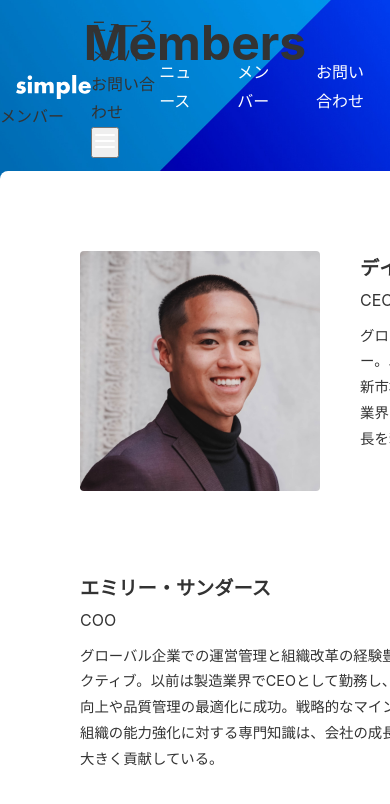
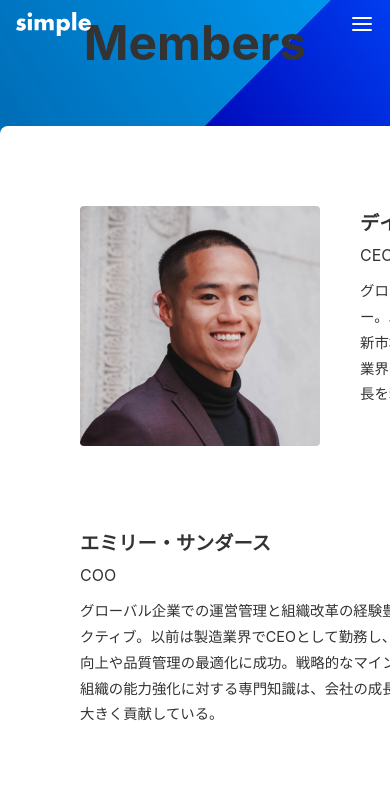
Before and after one commit to simuratubasa/my-next-project, a Next.js app: page /members in a window 390 px wide. Shown: the top 804 px of the page. Built offline with nearby package versions, Linux system fonts and the light colour scheme.

Commit message:
４章終わり

```diff
--- a/app/_components/Header/index.tsx
+++ b/app/_components/Header/index.tsx
@@ -17,19 +17,6 @@
         />
       </Link>
       <Menu />
-      <nav className={styles.nav}>
-        <ul className={styles.items}>
-            <li>
-                <Link href="/news">ニュース</Link>
-            </li>
-            <li>
-                <Link href="/members">メンバー</Link>
-            </li>
-            <li>
-                <Link href="/contact">お問い合わせ</Link>
-            </li>
-        </ul>
-      </nav>
     </header>
   );
 }
--- a/app/_components/Hero/index.tsx
+++ b/app/_components/Hero/index.tsx
@@ -3,18 +3,15 @@
 
 type Props = {
     title: string;
-    sub: string;
+    sub?: string;
 };
 
 export default function Hero({ title, sub }: Props){
     return (
         <section className={styles.top}>
             <div>
-
-
-
                 <h1 className={styles.title}>{title}</h1>
-                <p className={styles.descript}>{sub}</p>
+                {sub && <p className={styles.descript}>{sub}</p>}
             </div>
             <Image
                 className={styles.bgimg}
--- a/app/_components/Menu/index.module.css
+++ b/app/_components/Menu/index.module.css
@@ -1,5 +1,43 @@
-.item {
+.items {
     display:flex;
     color: #fff;
     gap: 40px;
 }
+
+.button {
+    display: none;
+}
+
+@media (max-width: 640px) {
+    .nav {
+        display: none;
+    }
+    .button {
+        display: flex;
+        background: none;
+        border: none;
+        cursor: pointer;
+    }
+
+    .close {
+        position: absolute;
+        top: 24px;
+        right: 16px;
+    }
+    .nav[data-open="true"] {
+        display: block;
+        position: fixed;
+        top: 0;
+        left: 0;
+        right: 0;
+        bottom: 0;
+        background-color: var(--color-bg-painted);
+        color: var(--color-text-unpainted);
+        padding: 24px 16px;
+    }
+
+    .items {
+        flex-direction: column;
+        gap: 24px;
+    }
+}
--- a/app/_components/Menu/index.tsx
+++ b/app/_components/Menu/index.tsx
@@ -1,10 +1,18 @@
+"use client";
+
 import Link from "next/link";
+import Image from "next/image";
+import { useState } from "react";
+import cx from "classnames";
 import styles from "./index.module.css";
 
 export default function Menu(){
+    const [isOpen, setOpen] = useState<boolean>(false);
+    const open = () => setOpen(true);
+    const close = () => setOpen(false);
     return(
         <div>
-            <nav className={styles.nav}>
+            <nav className={styles.nav} data-open={isOpen ? "true" : "false"}>
                 <ul className={styles.items}>
                     <li>
                         <Link href="/news">ニュース</Link>
@@ -16,8 +24,17 @@
                        <Link href="/contact">お問い合わせ</Link>
                     </li>
                 </ul>
+                <button className= {cx(styles.button, styles.close)} onClick={close}>
+                    <Image
+                        src="/close.svg"
+                        alt="閉じる"
+                        width={24}
+                        height={24}
+                        priority
+                    />
+                </button>
             </nav>
-            <button className={styles.button}>
+            <button className={styles.button} onClick={open} aria-label="メニューを開く">
                 <img src="/menu.svg" alt="メニュー" width={24} height={24} />
             </button>
         </div>
--- a/app/members/layout.tsx
+++ b/app/members/layout.tsx
@@ -8,7 +8,7 @@
 export default function RootLayout({ children }: Props) {
     return (
         <>
-            <Hero title='Members' sub='メンバー' />
+            <Hero title='Members' />
             <Sheet>{children}</Sheet>
         </>
     );
```
Also changed, not shown: package.json (+5 -4 lines), 1 other file (tests, documents, lock files or other folders).
